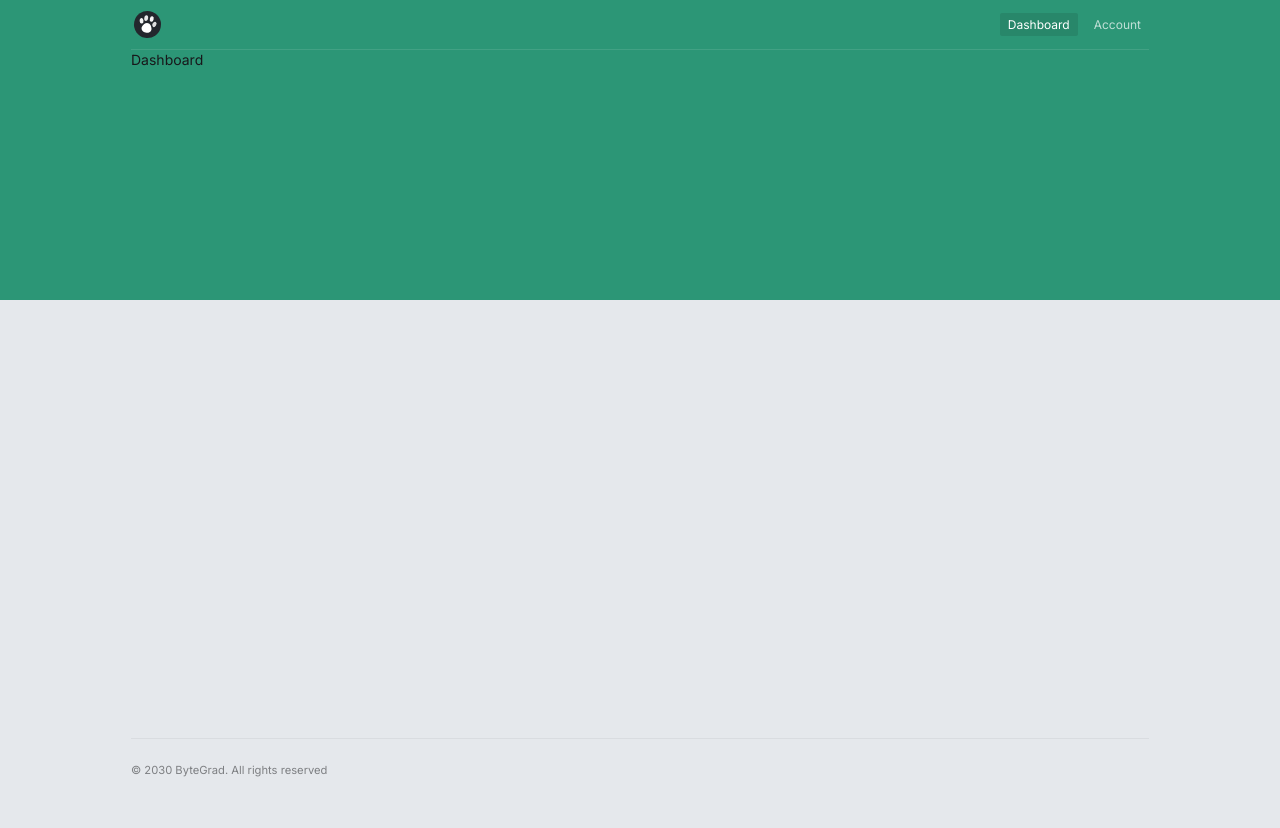
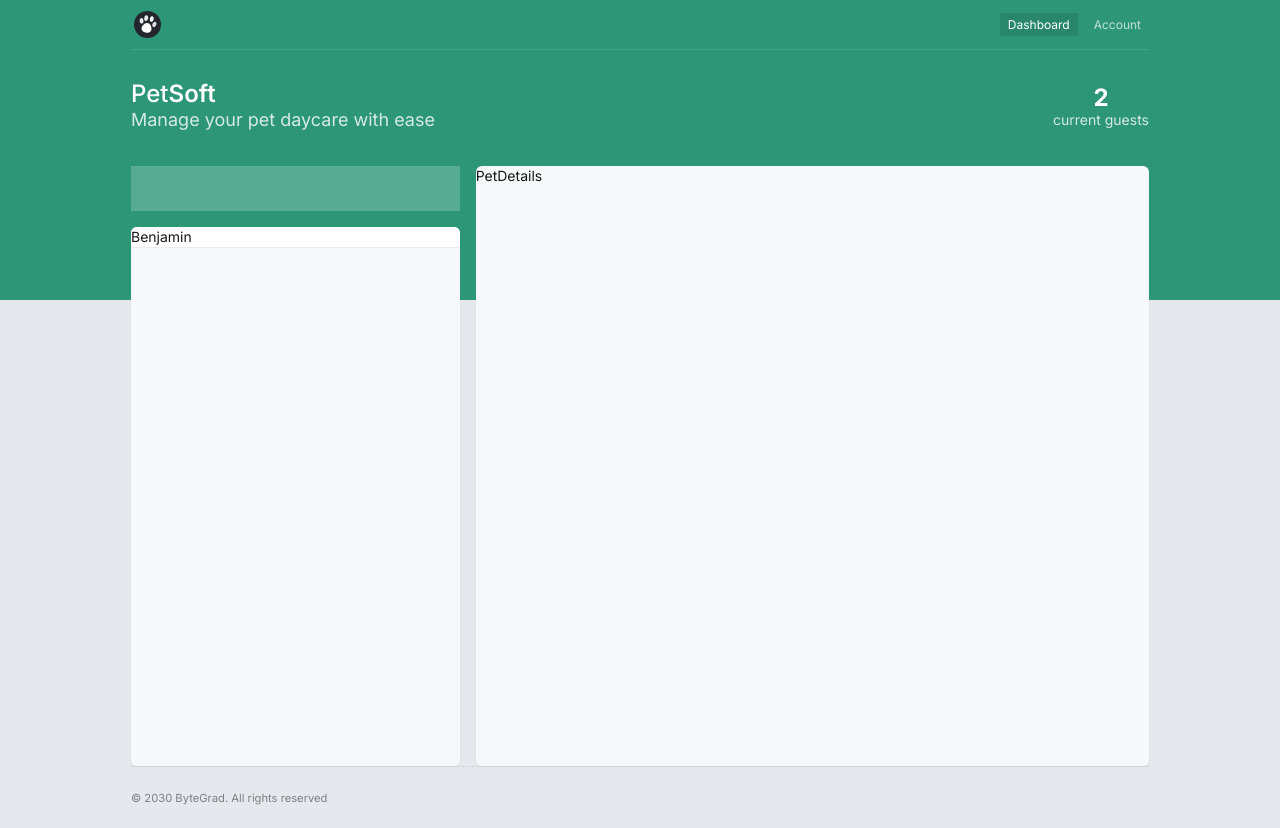
Before and after one commit to dpopp783/petsoft, a Next.js app: page /app/dashboard in a window 1280 px wide. Before the commit the page ends 800 px from the top, so only its background shows below. Built offline with nearby package versions, Linux system fonts and the light colour scheme.

Commit message:
setup dashboard page

```diff
--- a/src/app/(app)/app/dashboard/page.tsx
+++ b/src/app/(app)/app/dashboard/page.tsx
@@ -1,3 +1,36 @@
+import Branding from "@/components/branding";
+import ContentBlock from "@/components/content-block";
+import PetDetails from "@/components/pet-details";
+import PetList from "@/components/pet-list";
+import SearchForm from "@/components/search-form";
+import Stats from "@/components/stats";
+
 export default function Page() {
-  return <div>Dashboard</div>;
+  return (
+    <main>
+      <div className="flex items-center justify-between text-white py-8">
+        <Branding />
+
+        <Stats />
+      </div>
+
+      <div className="grid md:grid-cols-3 md:grid-rows-[45px_1fr] grid-rows-[45px_300px_500px] gap-4 md:h-[600px]">
+        <div className="md:row-start-1 md:row-span-1 md:col-start-1 md:col-span-1">
+          <SearchForm />
+        </div>
+
+        <div className="md:row-start-2 md:row-span-full md:col-start-1 md:col-span-1">
+          <ContentBlock>
+            <PetList />
+          </ContentBlock>
+        </div>
+
+        <div className="md:row-start-1 md:row-span-full md:col-start-2 md:col-span-full">
+          <ContentBlock>
+            <PetDetails />
+          </ContentBlock>
+        </div>
+      </div>
+    </main>
+  );
 }
--- /dev/null
+++ b/src/components/branding.tsx
@@ -0,0 +1,13 @@
+import React from "react";
+import H1 from "./h1";
+
+export default function Branding() {
+  return (
+    <section>
+      <H1>
+        Pet<span className="font-semibold">Soft</span>
+      </H1>
+      <p className="text-lg opacity-80">Manage your pet daycare with ease</p>
+    </section>
+  );
+}
--- /dev/null
+++ b/src/components/content-block.tsx
@@ -0,0 +1,11 @@
+export default function ContentBlock({
+  children,
+}: {
+  children: React.ReactNode;
+}) {
+  return (
+    <div className="bg-[#f7f8fa] shadow-sm rounded-md overflow-hidden h-full w-full">
+      {children}
+    </div>
+  );
+}
--- /dev/null
+++ b/src/components/h1.tsx
@@ -0,0 +1,3 @@
+export default function H1({ children }: { children: React.ReactNode }) {
+  return <h1 className="font-medium text-2xl leading-6">{children}</h1>;
+}
--- /dev/null
+++ b/src/components/pet-details.tsx
@@ -0,0 +1,3 @@
+export default function PetDetails() {
+  return <section className="h-full w-full">PetDetails</section>;
+}
--- /dev/null
+++ b/src/components/pet-list.tsx
@@ -0,0 +1,9 @@
+export default function PetList() {
+  return (
+    <ul className="bg-white border-b border-black/[0.08]">
+      <li>
+        <button>Benjamin</button>
+      </li>
+    </ul>
+  );
+}
--- /dev/null
+++ b/src/components/search-form.tsx
@@ -0,0 +1,7 @@
+export default function SearchForm() {
+  return (
+    <form className="w-full h-full">
+      <input className="w-full h-full bg-white/20"></input>
+    </form>
+  );
+}
--- /dev/null
+++ b/src/components/stats.tsx
@@ -0,0 +1,8 @@
+export default function Stats() {
+  return (
+    <section className="text-center">
+      <p className="text-2xl font-bold leading-6">2</p>
+      <p className="opacity-80">current guests</p>
+    </section>
+  );
+}
```
